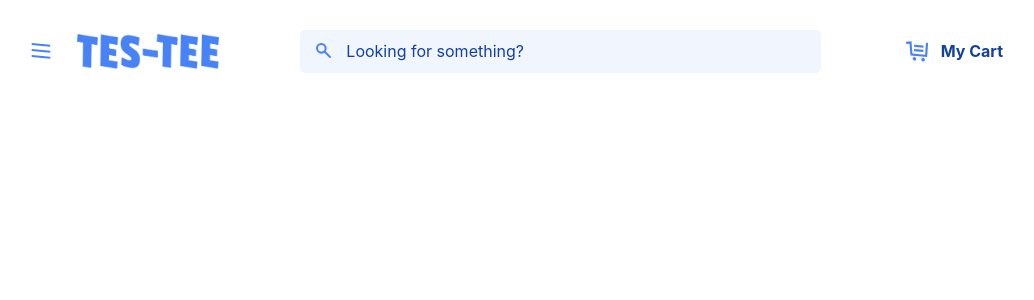
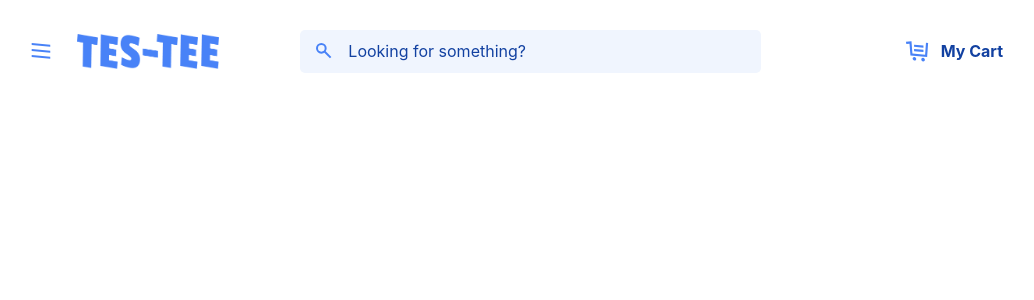
Before and after one commit to phenrique7/tes-tee-app, a Next.js app: page / in a window 1280 px wide. Shown: the top 300 px of the page, without its empty margins (125-1159 px from the left). Built offline with nearby package versions, Linux system fonts and the light colour scheme.

Commit message:
refactor: improvement Search component style

```diff
--- a/components/search/Search.style.js
+++ b/components/search/Search.style.js
@@ -4,7 +4,6 @@ export const SearchRoot = styled.div`
   position: relative;
   display: flex;
   width: 100%;
-  padding: 0 1.5rem;
 
   @media (min-width: ${props => props.theme.screens.lg}) {
     padding: 0;
@@ -15,16 +14,12 @@ export const SearchIconWrapper = styled.div`
   position: absolute;
   top: 0;
   bottom: 0;
-  left: 1.5rem;
+  left: 0;
   display: flex;
   align-items: center;
   pointer-events: none;
   padding-left: 0.75rem;
   z-index: 10;
-
-  @media (min-width: ${props => props.theme.screens.lg}) {
-    left: 0;
-  }
 `;
 
 export const SearchInputLabel = styled.label`
@@ -33,7 +28,7 @@ export const SearchInputLabel = styled.label`
 
 export const SearchInput = styled.input`
   position: relative;
-  padding: 0.75rem 0.75rem 0.75rem 2.875rem;
+  padding: 0.75rem 0.75rem 0.75rem 2.75rem;
   background-color: ${props => props.theme.palette.primaryLightest};
   color: ${props => props.theme.palette.primaryDark};
   border-radius: 5px;
@@ -51,4 +46,9 @@ export const SearchInput = styled.input`
     outline: none;
     box-shadow: 0 0 0 3px ${props => props.theme.palette.primaryLight};
   }
+
+  @media (min-width: ${props => props.theme.screens.lg}) {
+    padding: 0.75rem 0.75rem 0.75rem 3rem;
+    width: calc(100% - 3.75rem);
+  }
 `;
```
Also changed, not shown: 1 other file (tests, documents, lock files or other folders).
